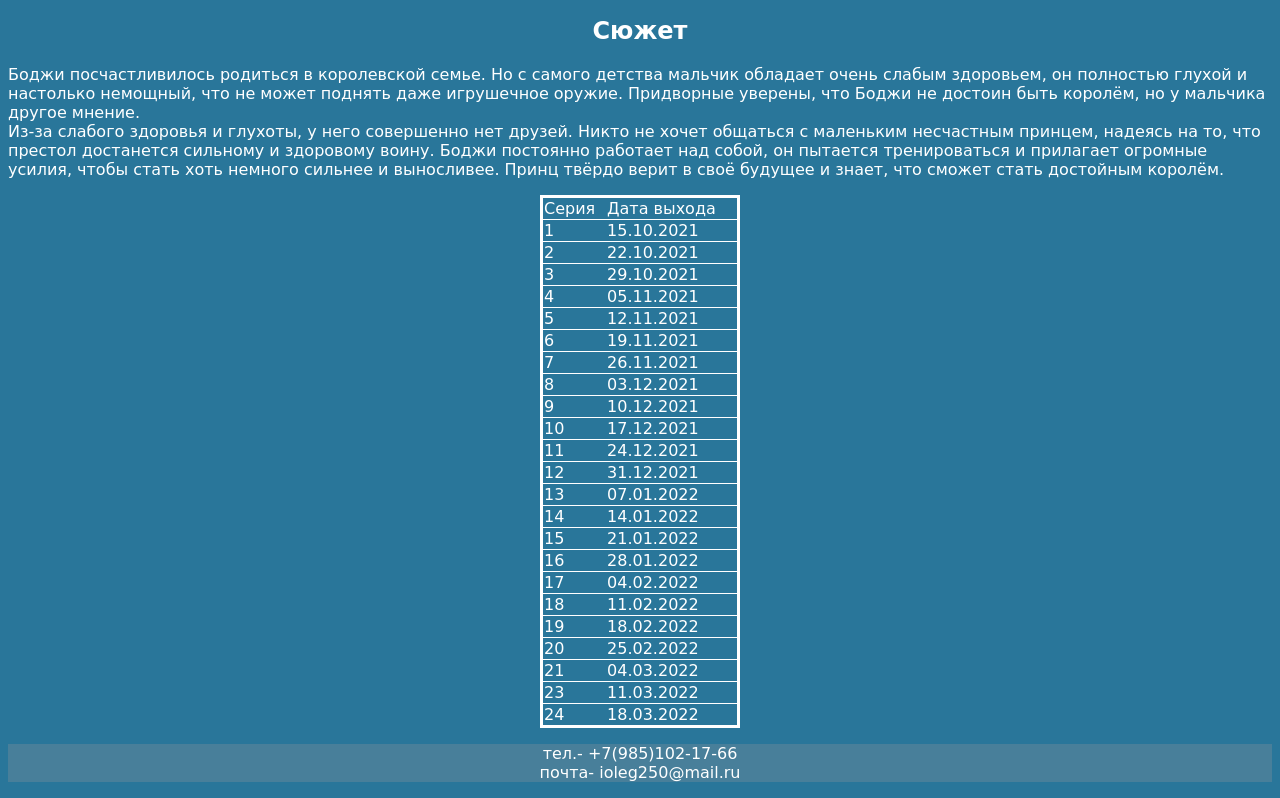
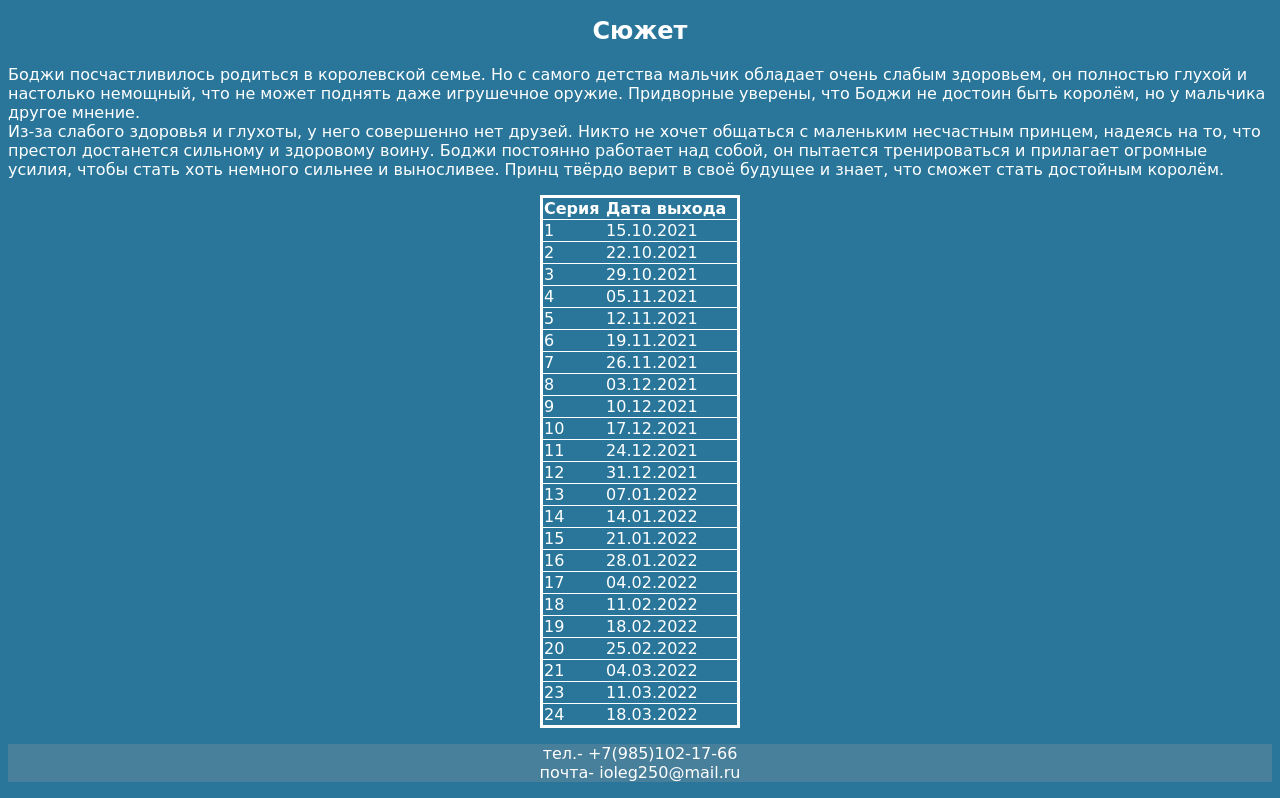
Before and after one commit to Pecs01/rating-of-the-king, a plain HTML site: page index.html in a window 1280 px wide. Shown: the part 1380-2178 px from the top of the page. Drawn offline with Linux system fonts and the light colour scheme.

Commit message:
Update index.html

```diff
--- a/index.html
+++ b/index.html
@@ -25,7 +25,7 @@
             <center>
                 <table id="table">
                     <tr>
-                        <td>Серия</td><td>Дата выхода</td>
+                        <th>Серия</th><th>Дата выхода</th>
                     </tr>
                     <tr>
                         <td>1</td><td>15.10.2021</td>
```
